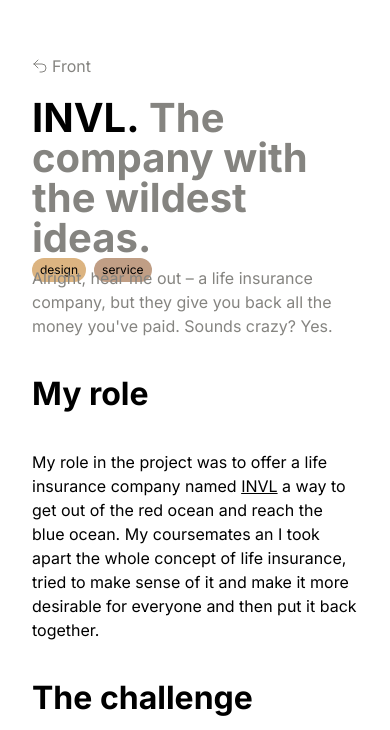
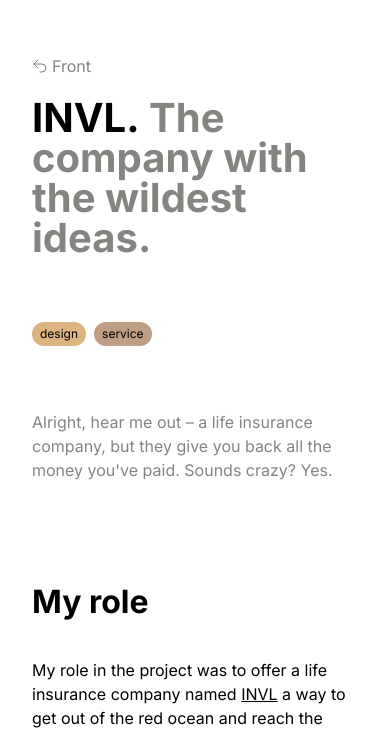
Before and after one commit to pxska/portfolio, a Next.js app: page /craft/invl in a window 390 px wide. Shown: the part 126-856 px from the top of the page. Built offline with nearby package versions, Linux system fonts and the light colour scheme.

Commit message:
Fix some font-sizes etc

```diff
--- a/src/pages/craft/[slug].js
+++ b/src/pages/craft/[slug].js
@@ -59,7 +59,7 @@
 const Project = ({frontmatter, content}) => {
   return (
     <div className={styles.container}>
-      <section className={styles.title}>
+      <section className={styles.projectTitle}>
         <BackLink />
         <h1>{frontmatter.shortName}&nbsp;</h1>
         <span className={styles.description}>
--- a/src/styles/Index.module.scss
+++ b/src/styles/Index.module.scss
@@ -3,7 +3,6 @@
 .container {
   display: flex;
   flex-direction: column;
-  gap: 64px;
   max-width: 816px;
   padding: 32px;
   margin: 0 auto;
@@ -45,8 +44,8 @@
 .tags {
   display: flex;
   gap: 8px;
-  margin-top: -32px;
-  margin-bottom: -48px;
+  margin-top: 16px;
+  margin-bottom: 32px;
 
   .tag {
     font-size: 12px;
@@ -66,6 +65,7 @@
 .title {
   position: relative;
   margin-top: 128px;
+  margin-bottom: 64px;
   font-size: 64px;
   line-height: 64px;
   font-weight: bold;
@@ -79,12 +79,18 @@
   }
 }
 
+.projectTitle {
+  @extend .title;
+  margin-bottom: 16px;
+}
+
 .cards {
   display: grid;
   grid-template-columns: repeat(auto-fill, minmax(300px, 1fr));
   grid-auto-rows: 300px;
   gap: 16px;
   grid-auto-flow: dense;
+  margin-bottom: 64px;
 
   &:before {
     content: '';
@@ -107,6 +113,13 @@
     grid-column: span 2;
   }
 
+  @media screen and (max-width: 768px) {
+    :nth-child(5) {
+      grid-column: initial;
+    }
+  }
+
+
   :first-child {
     grid-column: 1 / 1;
     grid-row: 1 / 1;
@@ -127,6 +140,7 @@
 
 .hook {
   color: var(--color-text-secondary);
+  margin-bottom: 64px;
 }
 
 .projectDescription {
```
